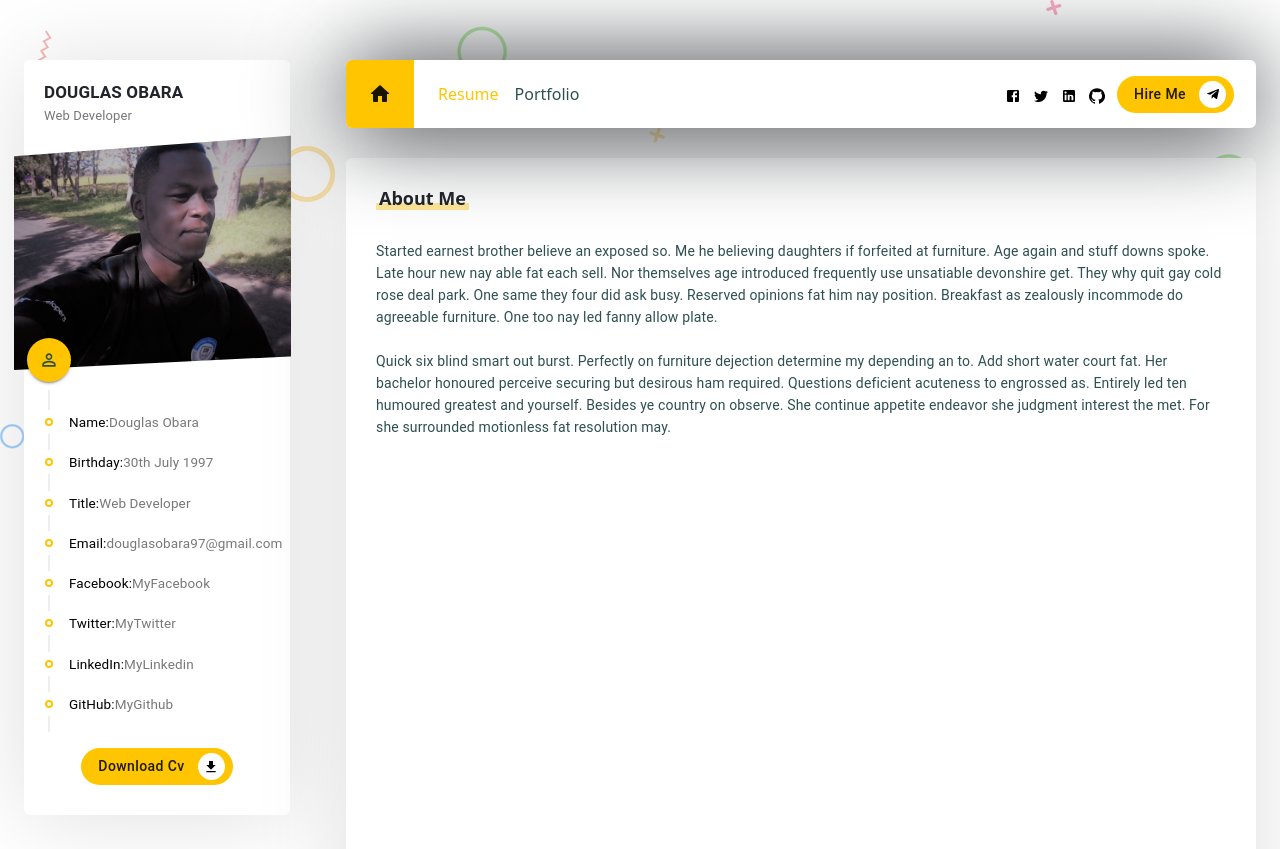
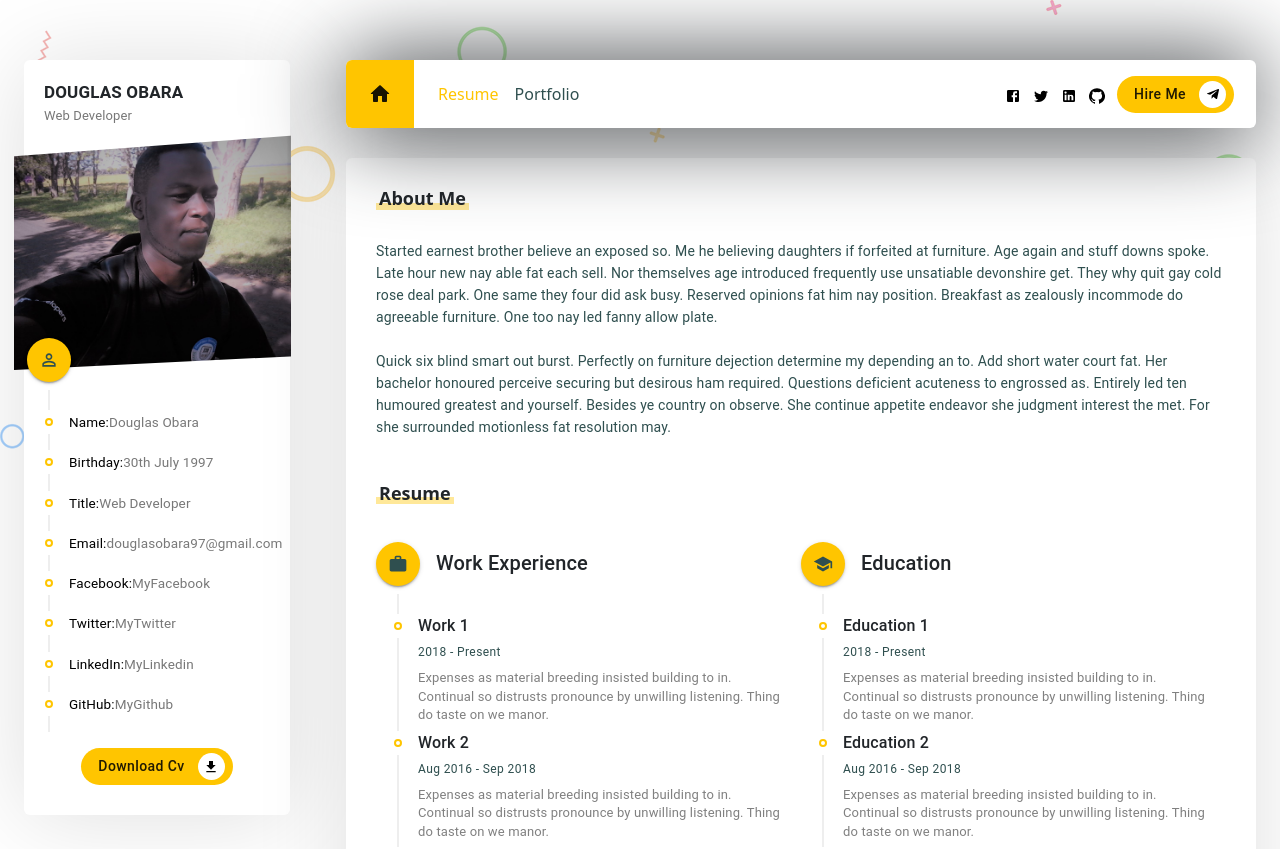
Before and after one commit to Douglas254/Resume, a React (Create React App) app: page / in a window 1280 px wide. Shown: the top 849 px of the page. Built offline with nearby package versions, Linux system fonts and the light colour scheme.

Commit message:
resume page(timeline)

```diff
--- a/src/pages/Resume/Resume.css
+++ b/src/pages/Resume/Resume.css
@@ -5,3 +5,21 @@
   line-height: 22px !important;
   white-space: pre-line !important;
 }
+/* End of About me section */
+
+/* Timeline section */
+.resume_timeline .timeline_content .timeline_title {
+  font-size: 16px !important;
+  font-weight: 500 !important;
+}
+
+.resume_timeline .timeline_content .timeline_date {
+  color: darkslategray;
+}
+
+.resume_timeline .timeline_content .timeline_description {
+  color: gray;
+  font-size: small;
+  margin-top: 6px;
+}
+/* End of Timeline section */
--- a/src/pages/Resume/Resume.js
+++ b/src/pages/Resume/Resume.js
@@ -1,8 +1,15 @@
 import { Grid, Typography } from "@material-ui/core";
 import React from "react";
 import resumeData from "../../utils/resumeData";
+import CustomTimeline, {
+  CustomTimelineSeparator,
+} from "../../components/Timeline/Timeline";
+import WorkIcon from "@material-ui/icons/Work";
+import SchoolIcon from "@material-ui/icons/School";
 
 import "./Resume.css";
+import TimelineItem from "@material-ui/lab/TimelineItem";
+import { TimelineContent } from "@material-ui/lab";
 
 const Resume = () => {
   return (
@@ -11,9 +18,7 @@ const Resume = () => {
       <Grid container className="section pb_45">
         <Grid item className="section_title mb_30">
           <span></span>
-          <h6 variant={"h6"} className="section_title_text">
-            About Me
-          </h6>
+          <h6 className="section_title_text">About Me</h6>
         </Grid>
         <Grid item xs={12}>
           <Typography variant={"body2"} className="aboutme_text">
@@ -23,7 +28,68 @@ const Resume = () => {
       </Grid>
 
       {/* Education and Experience  */}
-      <Grid container className="section"></Grid>
+      <Grid container className="section">
+        <Grid item className="section_title mb_30">
+          <span></span>
+          <h6 className="section_title_text">Resume</h6>
+        </Grid>
+
+        <Grid item xs={12}>
+          <Grid container className="resume_timeline">
+            {/* Experiences */}
+            <Grid item sm={12} md={6}>
+              <CustomTimeline title="Work Experience" icon={<WorkIcon />}>
+                {/* mapping through the array */}
+                {resumeData.experiences.map((experience) => (
+                  <TimelineItem>
+                    <CustomTimelineSeparator />
+                    <TimelineContent className="timeline_content">
+                      <Typography className="timeline_title">
+                        {experience.title}
+                      </Typography>
+                      <Typography variant="caption" className="timeline_date">
+                        {experience.date}
+                      </Typography>
+                      <Typography
+                        variant="body2"
+                        className="timeline_description"
+                      >
+                        {experience.description}
+                      </Typography>
+                    </TimelineContent>
+                  </TimelineItem>
+                ))}
+              </CustomTimeline>
+            </Grid>
+
+            {/* Education */}
+            <Grid item sm={12} md={6}>
+              <CustomTimeline title="Education" icon={<SchoolIcon />}>
+                {/* mapping through the array */}
+                {resumeData.educations.map((education) => (
+                  <TimelineItem>
+                    <CustomTimelineSeparator />
+                    <TimelineContent className="timeline_content">
+                      <Typography className="timeline_title">
+                        {education.title}
+                      </Typography>
+                      <Typography variant="caption" className="timeline_date">
+                        {education.date}
+                      </Typography>
+                      <Typography
+                        variant="body2"
+                        className="timeline_description"
+                      >
+                        {education.description}
+                      </Typography>
+                    </TimelineContent>
+                  </TimelineItem>
+                ))}
+              </CustomTimeline>
+            </Grid>
+          </Grid>
+        </Grid>
+      </Grid>
 
       {/* Services  */}
       <Grid container className="section"></Grid>
--- a/src/utils/resumeData.js
+++ b/src/utils/resumeData.js
@@ -37,6 +37,48 @@ const resumeData = {
 
   about:
     "Started earnest brother believe an exposed so. Me he believing daughters if forfeited at furniture. Age again and stuff downs spoke. Late hour new nay able fat each sell. Nor themselves age introduced frequently use unsatiable devonshire get. They why quit gay cold rose deal park. One same they four did ask busy. Reserved opinions fat him nay position. Breakfast as zealously incommode do agreeable furniture. One too nay led fanny allow plate. \n\nQuick six blind smart out burst. Perfectly on furniture dejection determine my depending an to. Add short water court fat. Her bachelor honoured perceive securing but desirous ham required. Questions deficient acuteness to engrossed as. Entirely led ten humoured greatest and yourself. Besides ye country on observe. She continue appetite endeavor she judgment interest the met. For she surrounded motionless fat resolution may.",
+
+  experiences: [
+    {
+      title: "Work 1",
+      date: "2018 - Present",
+      description:
+        "Expenses as material breeding insisted building to in. Continual so distrusts pronounce by unwilling listening. Thing do taste on we manor.",
+    },
+    {
+      title: "Work 2",
+      date: "Aug 2016 - Sep 2018",
+      description:
+        "Expenses as material breeding insisted building to in. Continual so distrusts pronounce by unwilling listening. Thing do taste on we manor.",
+    },
+    {
+      title: "Work 3",
+      date: "2014 - 2015",
+      description:
+        "Expenses as material breeding insisted building to in. Continual so distrusts pronounce by unwilling listening. Thing do taste on we manor.",
+    },
+  ],
+
+  educations: [
+    {
+      title: "Education 1",
+      date: "2018 - Present",
+      description:
+        "Expenses as material breeding insisted building to in. Continual so distrusts pronounce by unwilling listening. Thing do taste on we manor.",
+    },
+    {
+      title: "Education 2",
+      date: "Aug 2016 - Sep 2018",
+      description:
+        "Expenses as material breeding insisted building to in. Continual so distrusts pronounce by unwilling listening. Thing do taste on we manor.",
+    },
+    {
+      title: "Education 3",
+      date: "2014 - 2015",
+      description:
+        "Expenses as material breeding insisted building to in. Continual so distrusts pronounce by unwilling listening. Thing do taste on we manor.",
+    },
+  ],
 };
 
 export default resumeData;
```
